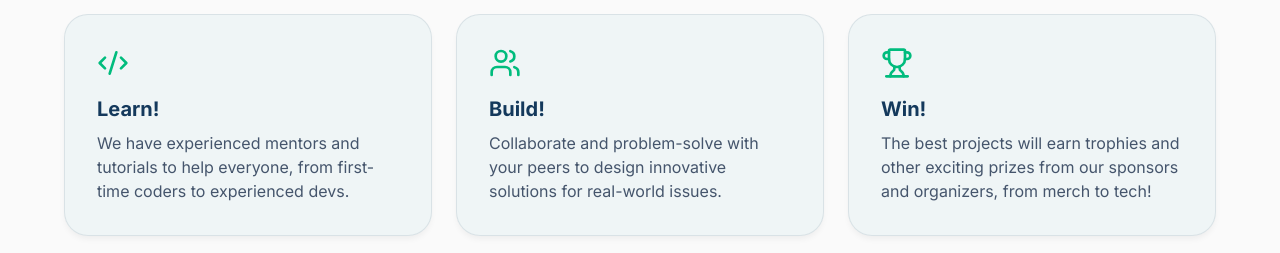
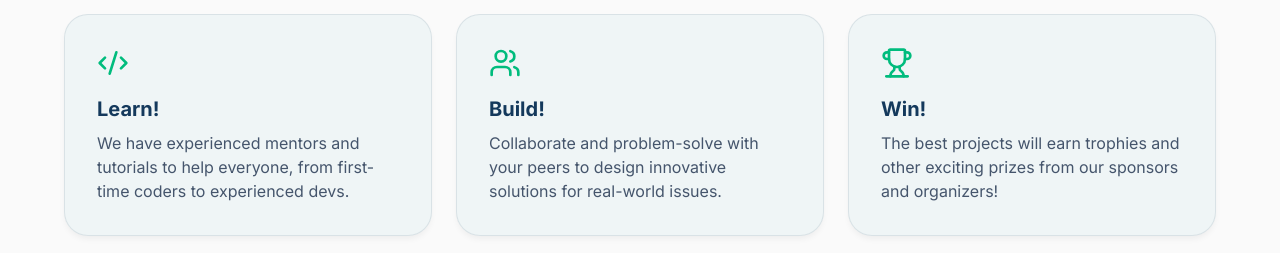
Before and after one commit to hacksharon/hacksharon-2026, a Next.js app: page / in a window 1280 px wide. Shown: the part 960-1213 px from the top of the page. Built offline with nearby package versions, Linux system fonts and the light colour scheme.

Commit message:
Update description for prizes

```diff
--- a/src/app/page.tsx
+++ b/src/app/page.tsx
@@ -238,8 +238,7 @@ const About = () => (
                     <h3 className="text-xl font-bold text-brand-blue">Win!</h3>
                     <p className="text-slate-600 text-md mt-2">
                         The best projects will earn trophies and other exciting
-                        prizes from our sponsors and organizers, from merch to
-                        tech!
+                        prizes from our sponsors and organizers!
                     </p>
                 </motion.div>
             </div>
```
